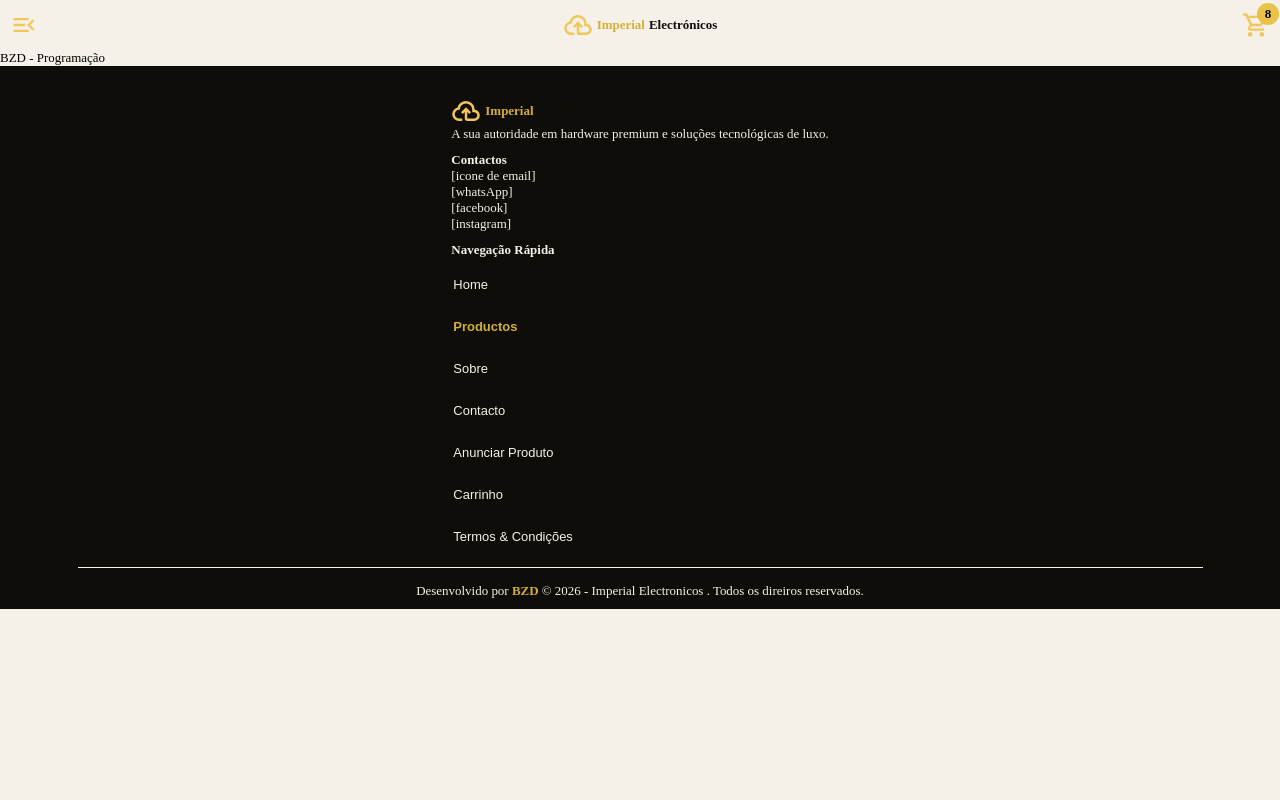
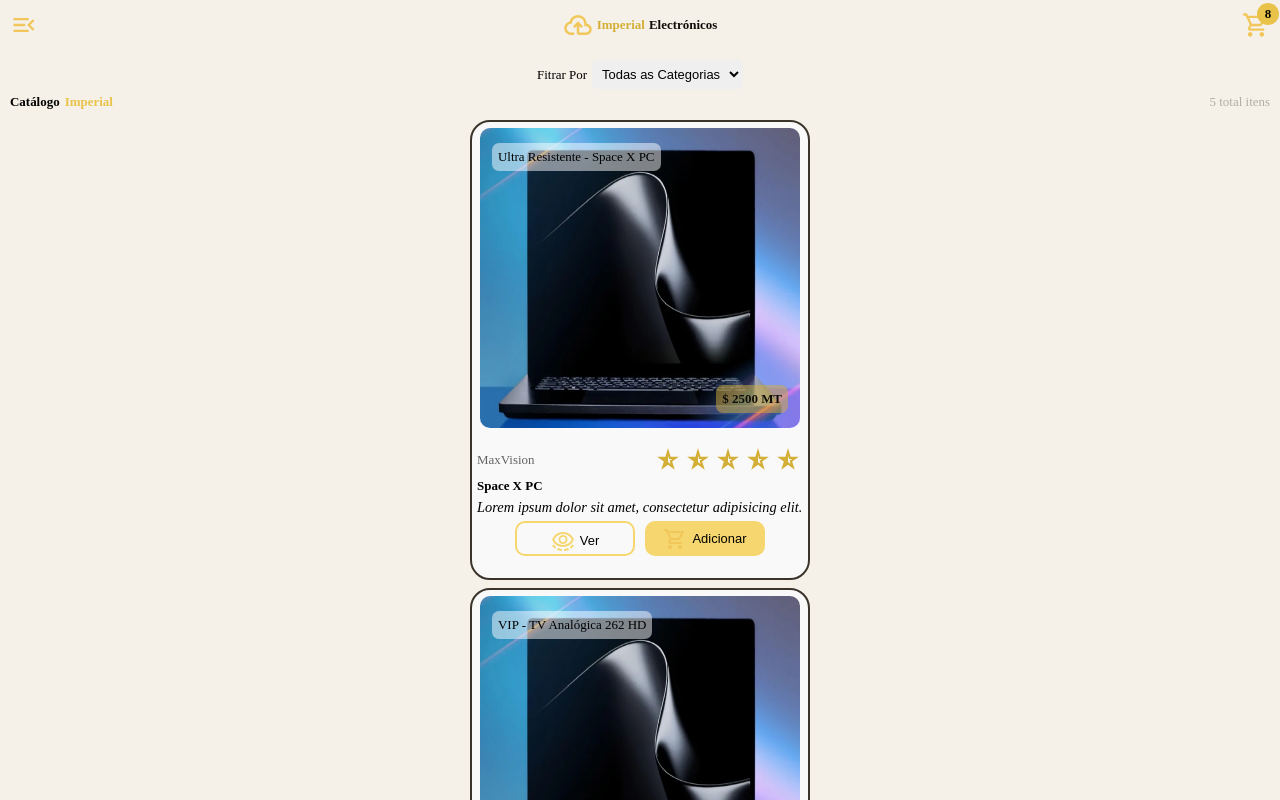
Before and after one commit to benesses-zacarias-daniel/imperio, a React (Vite) app: page /productos in a window 1280 px wide. Built offline with nearby package versions, Linux system fonts and the light colour scheme.

Commit message:
feat: Fiz muita coisa e tô satisfeito até onde parei pois codifiquei quase ou melhor 99% de todo conteudo da área de produtos. E adicionei alguns ícones e vários arquivos de componentes.

```diff
--- a/src/components/cards/CardProduto/CardProduto.jsx
+++ b/src/components/cards/CardProduto/CardProduto.jsx
@@ -2,6 +2,7 @@ import style from "./CardProduto.module.css";
 import Img from "../../img/Img"
 import Estrela from "../../../assets/icons/estrelaAval.svg";
 import Carinho from "../../../assets/icons/carinho.svg";
+import Visao from "../../../assets/icons/visao.svg";
 import Button from "../../button/Button";
 
 const CardProdutos = ({ dados }) => {
@@ -39,8 +40,18 @@ const CardProdutos = ({ dados }) => {
                                     </p>
                                 </div>
                                 <div className={style.area_acao}>
-                                    <Button children={"Ver Detalhes"} onClick={() => { }} className={style.btn_det} />
-                                    <Button onClick={() => { }} className={style.btn_car} children={"Carrinho"} />
+                                    <Button children={
+                                        <>
+                                            <Img src={Visao} alt={"Ícone de olho"} />
+                                            <p>Ver</p>
+                                        </>
+                                    } onClick={() => { }} className={style.btn_det} />
+                                    <Button children={
+                                        <>
+                                            <Img src={Carinho} alt={"Ícone de Carinho"} />
+                                            <p>Adicionar</p>
+                                        </>
+                                    } onClick={() => { }} className={style.btn_car} />
                                 </div>
                             </div>
                         </div>
--- /dev/null
+++ b/src/components/productos/Filtros.jsx
@@ -0,0 +1,30 @@
+import ContainerSessao from "../Common/container/ContainerSessao";
+import style from "./Filtros.module.css";
+
+const Filtros = ({ onClickOpcao, categorias }) => {
+    console.log(categorias);
+
+    return (
+        <ContainerSessao className={style.container_hero_prods}>
+            <div className={style.container_conteudo}>
+                <div className={style.conteudo}>
+                    <p>Fitrar Por</p>
+                    <select name="filtros" id="filtros" className={style.select}>
+                        {categorias.map((cat) => {
+                            return (
+                                <option key={cat.id} value={cat.value} className={style.opcao} onClick={(evt) => {
+                                    onClickOpcao(evt.target.value)
+                                    console.log(evt.target.value);
+                                }}>{cat.cat}</option>
+                            )
+                        })}
+                    </select>
+                </div>
+            </div>
+        </ContainerSessao>
+    )
+}
+
+
+
+export default Filtros;
--- /dev/null
+++ b/src/components/productos/Filtros.module.css
@@ -0,0 +1,32 @@
+.container_hero_prods,
+.container_conteudo,
+.conteudo {
+    display: flex;
+    align-items: center;
+    justify-content: center;
+    flex-wrap: wrap;
+    flex-direction: column;
+}
+
+.container_hero_prods,
+.container_conteudo {
+    width: 100%;
+}
+
+.conteudo {
+    width: 100%;
+    flex-direction: row;
+    gap: 5px;
+}
+
+.select {
+    border-radius: 6px;
+    border: 1px solid rgba(255, 0, 0, 0);
+    /* background: var(--preto_claro); */
+    padding: 5px;
+}
+
+.opcao {
+    /* background: var(--alerta) !important; */
+    color: blue;
+}
--- a/src/pages/home/Home.jsx
+++ b/src/pages/home/Home.jsx
@@ -23,7 +23,8 @@ const Home = () => {
             "limit": "MaxVision",
             "desc": "Lorem ipsum dolor sit amet, consectetur adipisicing elit.",
             "src": "./img/pc.jpg",
-            "alt": "Imagem de PC da Space X"
+            "alt": "Imagem de PC da Space X",
+            "categorias": ""
         },
         {
             "id": 2,
@@ -33,7 +34,8 @@ const Home = () => {
             "limit": "Limitado",
             "desc": "Lorem ipsum dolor sit amet, consectetur adipisicing elit.",
             "src": "./img/pc.jpg",
-            "alt": "Imagem de PC da Nasa"
+            "alt": "Imagem de PC da Nasa",
+            "categorias": ""
         }, {
             "id": 3,
             "nome": "GamerZone PC",
@@ -42,7 +44,8 @@ const Home = () => {
             "limit": "3 modelos",
             "desc": "Lorem ipsum dolor sit amet, consectetur adipisicing elit.",
             "src": "./img/pc.jpg",
-            "alt": "Imagem de PC Gamer"
+            "alt": "Imagem de PC Gamer",
+            "categorias": ""
         }
     ];
 
--- a/src/pages/home/Home.module.css
+++ b/src/pages/home/Home.module.css
@@ -1,7 +1,7 @@
 .container_home {
     flex: 1;
     flex-wrap: wrap;
-    padding: 20px 10px 10px 10px;
+    padding: 10px 10px 10px 10px;
 }
 
 .btn_prod {
--- a/src/pages/productos/Productos.jsx
+++ b/src/pages/productos/Productos.jsx
@@ -1,10 +1,117 @@
+import { useState } from "react";
+import CardProdutos from "../../components/cards/CardProduto/CardProduto";
 import ContainerSessao from "../../components/Common/container/ContainerSessao";
+import Filtros from "../../components/productos/Filtros";
+import style from "./Productos.module.css";
 
 const Productos = () => {
-    return (<ContainerSessao children={<p>
-        BZD - Programação
-    </p>
-    } />)
+    const ProdutosDados = [
+        {
+            "id": 1,
+            "nome": "Space X PC",
+            "preco": 2500,
+            "bagde": "Ultra Resistente - Space X PC",
+            "limit": "MaxVision",
+            "desc": "Lorem ipsum dolor sit amet, consectetur adipisicing elit.",
+            "src": "./img/pc.jpg",
+            "alt": "Imagem de PC da Space X",
+            "categorias": "pcs"
+        },
+        {
+            "id": 2,
+            "nome": "TV Analógica 262 HD",
+            "preco": 3000,
+            "bagde": "VIP - TV Analógica 262 HD",
+            "limit": "Limitado",
+            "desc": "Lorem ipsum dolor sit amet, consectetur adipisicing elit.",
+            "src": "./img/pc.jpg",
+            "alt": "Imagem de PC da Nasa",
+            "categorias": "tvs"
+        }, {
+            "id": 3,
+            "nome": "Smart TV LED",
+            "preco": 6000,
+            "bagde": "Excelência - Smart TV LED",
+            "limit": "3 modelos",
+            "desc": "Lorem ipsum dolor sit amet, consectetur adipisicing elit.",
+            "src": "./img/pc.jpg",
+            "alt": "Imagem de PC Gamer",
+            "categorias": "tvs"
+        }, {
+            "id": 4,
+            "nome": "Gileira",
+            "preco": 90,
+            "bagde": "Excelência - Gileira",
+            "limit": "3 modelos",
+            "desc": "Lorem ipsum dolor sit amet, consectetur adipisicing elit.",
+            "src": "./img/pc.jpg",
+            "alt": "Imagem de PC Gamer",
+            "categorias": "electro"
+        }, {
+            "id": 5,
+            "nome": "Tecno Pop Ultra 360B",
+            "preco": 60,
+            "bagde": "Excelência - Tecno Pop Ultra 360B",
+            "limit": "3 modelos",
+            "desc": "Lorem ipsum dolor sit amet, consectetur adipisicing elit.",
+            "src": "./img/pc.jpg",
+            "alt": "Imagem de PC Gamer",
+            "categorias": "smartphones"
+        }
+    ];
+
+    const [dadosMostrar, setDadosMostrar] = useState(ProdutosDados);
+    const Categoria = [
+        {
+            "id": 1,
+            "cat": "Todas as Categorias",
+            "value": "todas"
+        }, {
+            "id": 2,
+            "cat": "SmatPhones",
+            "value": "smartphones"
+        }, {
+            "id": 3,
+            "cat": "TVs",
+            "value": "tvs"
+        }, {
+            "id": 4,
+            "cat": "Electrodomésticos",
+            "value": "electro"
+        }, {
+            "id": 5,
+            "cat": "PCs",
+            "value": "pcs"
+        }
+    ]
+
+    const handleClikcFiltros = (categoria) => {
+        if (categoria !== "todas") {
+            const novosDados = ProdutosDados.filter((iten) => iten.categorias === categoria);
+            setDadosMostrar(novosDados);
+
+            return;
+        }
+
+        setDadosMostrar(ProdutosDados);
+    }
+    return (
+        <ContainerSessao className={style.contianer_produtos}>
+            <Filtros onClickOpcao={(cat) => { handleClikcFiltros(cat) }} categorias={Categoria} />
+            <div className={style.container_area_prod}>
+                <div className={style.area_titulo_cont_prod}>
+                    <h3 className={style.titulo_prods}>Catálogo <p className={style.foco_prod}>Imperial</p></h3>
+                    <p className={style.total_prods}>{ProdutosDados.length} total itens</p>
+                </div>
+                <div className={style.area_produtos_pro}>
+                    <CardProdutos dados={dadosMostrar} />
+                </div>
+            </div>
+            <div>
+                <p>{"<- "}</p>
+                <p>{"1 2 3 4 5->"}</p>
+            </div>
+        </ContainerSessao>)
 }
 
 export default Productos;
--- /dev/null
+++ b/src/pages/productos/Productos.module.css
@@ -0,0 +1,46 @@
+.contianer_produtos,
+.container_area_prod,
+.area_titulo_cont_prod,
+.titulo_prods,
+.area_produtos_pro {
+    display: flex;
+    align-items: center;
+    justify-content: center;
+    flex-wrap: wrap;
+    flex-direction: column;
+}
+
+.contianer_produtos {
+    flex: 1;
+    padding: 10px 10px 10px 10px;
+}
+
+.container_area_prod {
+    width: 100%;
+    gap: 5px;
+}
+
+.area_titulo_cont_prod {
+    width: 100%;
+    flex-direction: row;
+}
+
+.titulo_prods {
+    flex: 1;
+    flex-direction: row;
+    gap: 5px;
+    justify-content: flex-start;
+    padding: 5px 0px 5px 0px;
+}
+
+.total_prods {
+    color: #00000047;
+}
+
+.foco_prod {
+    color: var(--dourado_secundario);
+}
+
+.area_produtos_pro {
+    gap: 8px;
+}
```
Also changed, not shown: src/assets/icons/visao.svg (added).
